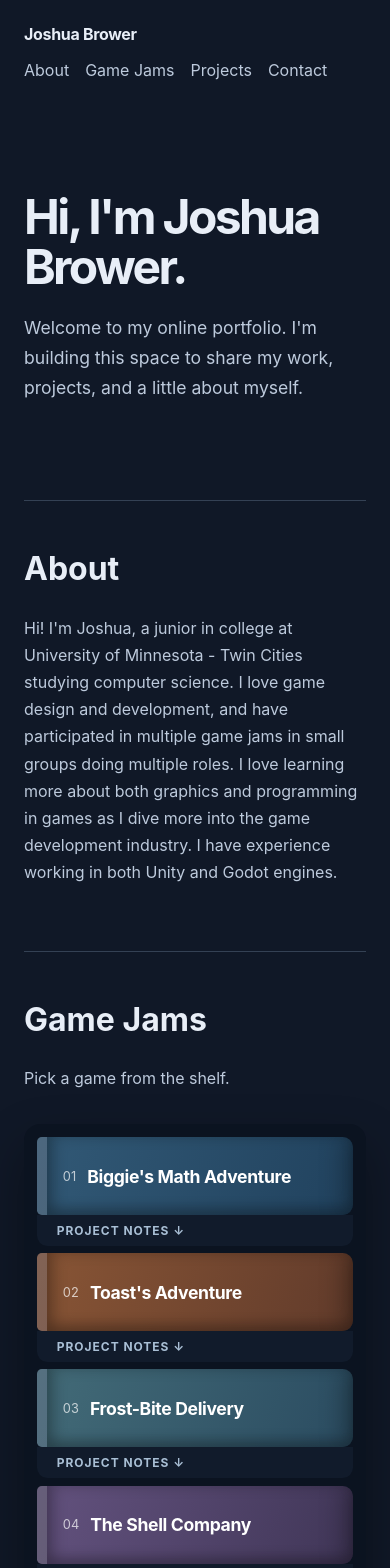
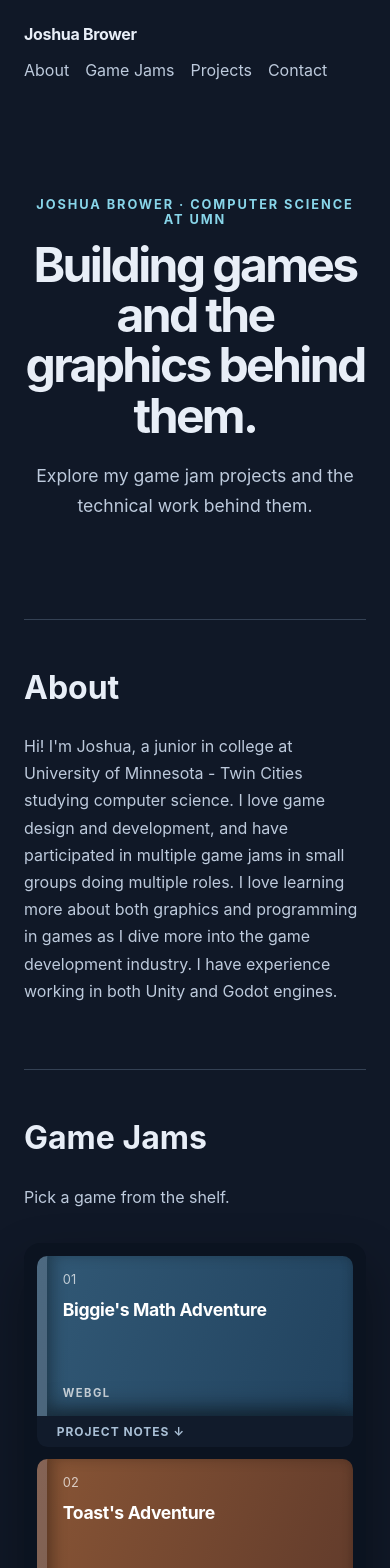
Before and after one commit to SionThePeon/JoshuaBrower-website, a React (Vite) app: page / in a window 390 px wide. Shown: the top 1568 px of the page. Built offline with nearby package versions, Linux system fonts and the light colour scheme.

Commit message:
Centered

```diff
--- a/src/App.jsx
+++ b/src/App.jsx
@@ -55,10 +55,10 @@ export default function App() {
       <Header />
       <main id="main-content">
         <section className="hero" aria-labelledby="hero-title">
-          <h1 id="hero-title">Hi, I'm Joshua Brower.</h1>
+          <p className="eyebrow">Joshua Brower · Computer Science at UMN</p>
+          <h1 id="hero-title">Building games and the graphics behind them.</h1>
           <p className="intro">
-            Welcome to my online portfolio. I'm building this space to share my work,
-            projects, and a little about myself.
+            Explore my game jam projects and the technical work behind them.
           </p>
         </section>
 
--- a/src/styles.css
+++ b/src/styles.css
@@ -19,7 +19,9 @@ button:focus-visible { outline: 3px solid #88d5e9; outline-offset: 4px; }
 nav { display: flex; flex-wrap: wrap; gap: 1.25rem; }
 nav a { color: #bdcadc; text-decoration: none; }
 nav a:hover { color: #fff; }
-.hero { padding-block: clamp(5rem, 12vw, 9rem); }
+.hero { padding-block: clamp(5rem, 12vw, 9rem); text-align: center; }
+.hero h1, .hero .intro { margin-inline: auto; }
+.hero h1 { max-width: 16ch; }
 .eyebrow { color: #88d5e9; font-size: .8rem; font-weight: 700; letter-spacing: .15em; text-transform: uppercase; }
 h1 { max-width: 14ch; margin: .5rem 0 1.25rem; font-size: clamp(3rem, 8vw, 5.5rem); line-height: 1.05; letter-spacing: -.055em; }
 .intro { max-width: 56ch; color: #bdcadc; font-size: clamp(1.1rem, 2.5vw, 1.3rem); line-height: 1.7; }
@@ -29,9 +31,9 @@ h1 { max-width: 14ch; margin: .5rem 0 1.25rem; font-size: clamp(3rem, 8vw, 5.5re
 .section h2 { margin-top: 0; font-size: 2rem; }
 .section p { max-width: 65ch; color: #bdcadc; line-height: 1.7; }
 .games-intro { margin-bottom: 2rem; }
-.game-stack { display: grid; gap: .45rem; padding: .8rem; border-radius: 1rem; background: #0b1320; box-shadow: 0 22px 50px #0005; }
+.game-stack { display: grid; grid-template-columns: repeat(2, minmax(0, 1fr)); gap: .8rem; padding: .8rem; border-radius: 1rem; background: #0b1320; box-shadow: 0 22px 50px #0005; }
 .game-entry { min-width: 0; }
-.game-spine { position: relative; display: flex; align-items: center; gap: 1.25rem; min-height: 86px; padding: 1rem 1.5rem; overflow: hidden; border-radius: .3rem .65rem .65rem .3rem; border-left: 10px solid #ffffff30; color: #fff; text-decoration: none; box-shadow: inset 8px 0 14px #0003, inset 0 -8px 12px #0003; transition: transform .2s ease, box-shadow .2s ease; }
+.game-spine { position: relative; display: flex; flex-direction: column; align-items: flex-start; gap: .75rem; min-height: 190px; padding: 1.25rem 1.5rem; overflow: hidden; border-radius: .65rem .65rem 0 0; border-left: 10px solid #ffffff30; color: #fff; text-decoration: none; box-shadow: inset 8px 0 14px #0003, inset 0 -8px 12px #0003; transition: transform .2s ease, box-shadow .2s ease; }
 .game-context { background: #111b2b; border-radius: 0 0 .65rem .65rem; color: #d5e0ed; }
 .game-context-label { display: block; padding: .5rem 1.25rem; color: #a9bfd5; font-size: .75rem; font-weight: 750; letter-spacing: .08em; text-transform: uppercase; }
 .game-context ul { max-height: 0; overflow: hidden; margin: 0; padding: 0 2.5rem; line-height: 1.7; transition: max-height .25s ease, padding .25s ease; }
@@ -40,12 +42,12 @@ h1 { max-width: 14ch; margin: .5rem 0 1.25rem; font-size: clamp(3rem, 8vw, 5.5re
 .game-spine-2 { background: linear-gradient(110deg, #875435, #613b2b); }
 .game-spine-3 { background: linear-gradient(110deg, #426a77, #2b4c61); }
 .game-spine-4 { background: linear-gradient(110deg, #62517d, #403657); }
-.game-spine:hover, .game-spine:focus-visible { transform: translateX(10px); box-shadow: inset 8px 0 14px #0003, 0 12px 24px #0005; }
+.game-spine:hover, .game-spine:focus-visible { transform: translateY(-4px); box-shadow: inset 8px 0 14px #0003, 0 12px 24px #0005; }
 .spine-number { flex: none; font-size: .8rem; opacity: .7; }
 .spine-title { font-size: clamp(1.1rem, 3vw, 1.6rem); font-weight: 750; letter-spacing: -.02em; }
-.spine-format { margin-left: auto; font-size: .7rem; font-weight: 750; letter-spacing: .13em; text-transform: uppercase; opacity: .75; }
-.spine-reveal { position: absolute; inset: 0 0 0 auto; display: flex; align-items: center; justify-content: space-between; gap: 2rem; width: min(46%, 330px); padding: 1rem 1.5rem; background: #d7ecf0; color: #142335; font-weight: 750; transform: translateX(101%); transition: transform .2s ease; box-shadow: -12px 0 22px #0004; }
-.game-spine:hover .spine-reveal, .game-spine:focus-visible .spine-reveal { transform: translateX(0); }
+.spine-format { margin-top: auto; font-size: .7rem; font-weight: 750; letter-spacing: .13em; text-transform: uppercase; opacity: .75; }
+.spine-reveal { position: absolute; inset: auto 0 0; display: flex; align-items: center; justify-content: space-between; gap: 1rem; min-height: 48px; padding: .75rem 1.5rem; background: #d7ecf0; color: #142335; font-weight: 750; transform: translateY(101%); transition: transform .2s ease; box-shadow: 0 -12px 22px #0004; }
+.game-spine:hover .spine-reveal, .game-spine:focus-visible .spine-reveal { transform: translateY(0); }
 .game-page { padding-block: 3rem 5rem; }
 .game-page h1 { max-width: none; font-size: clamp(2.5rem, 6vw, 4.5rem); }
 .back-link { color: #88d5e9; text-decoration: none; }
@@ -63,9 +65,9 @@ h1 { max-width: 14ch; margin: .5rem 0 1.25rem; font-size: clamp(3rem, 8vw, 5.5re
 @media (max-width: 580px) {
   .site-header { align-items: flex-start; flex-direction: column; }
   nav { gap: 1rem; }
-  .game-spine { min-height: 78px; padding: .75rem 1rem; gap: .7rem; }
-  .spine-format { display: none; }
-  .spine-reveal { width: 55%; padding: .75rem; font-size: .8rem; }
+  .game-stack { grid-template-columns: 1fr; }
+  .game-spine { min-height: 160px; padding: 1rem; }
+  .spine-reveal { padding: .75rem 1rem; font-size: .8rem; }
   .game-frame-wrap { min-height: 300px; }
 }
 
```
